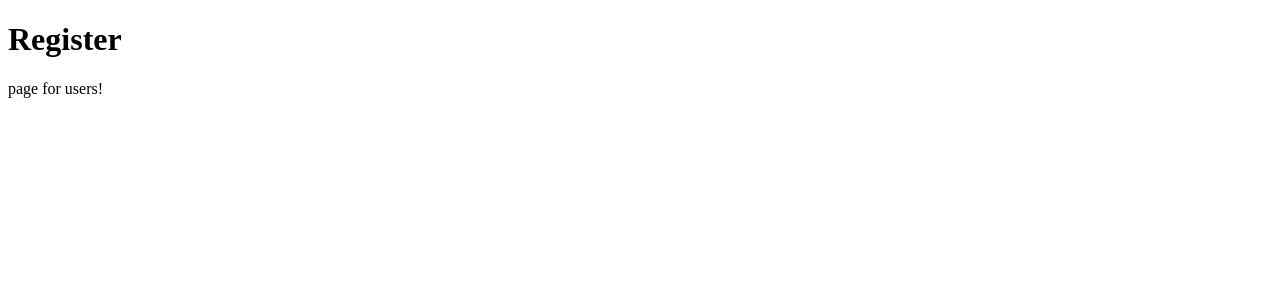
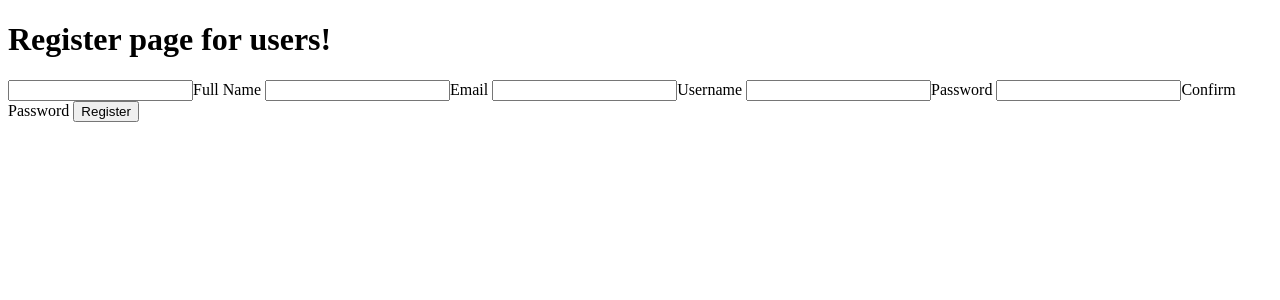
Before and after one commit to atommnava/Shockwave, a Flask app: template templates/register.html in a window 1280 px wide. Shown: the top 300 px of the page. Run offline with Flask 3, Linux system fonts and the light colour scheme; the template is opened without the code that fills it, so the values that code supplies are empty; parts of the project's set-up code (start-up, migrations or seed data) failed here and were passed over; some libraries are stand-ins or nearby versions.

Commit message:
Adding Forms

```diff
--- a/app.py
+++ b/app.py
@@ -21,7 +21,11 @@ mysql = MySQL(app)
 @app.route("/register", methods=['GET','POST'])
 def register():
     form = RegisterForm(request.form)
-    return render_template('register.html')
+    users = Table("users", "name", "email", "username", "password")
+    if request.method == 'POST' and form.validate():
+        pass
+
+    return render_template('register.html', form=form)
 
 @app.route("/")
 def index():
--- a/forms.py
+++ b/forms.py
@@ -1,4 +1,8 @@
 from wtforms import Form, StringField, DecimalField, IntegerField, TextAreaField, PasswordField, validators
 
 class RegisterForm(Form):
-    name = StringField('Full Name', [validators.Length])
+    name = StringField('Full Name', [validators.Length(min=1, max=64)])
+    username = StringField('Username', [validators.Length(min=1, max=16)])
+    email = StringField('Email', [validators.Length(min=6, max=64)])
+    password = PasswordField('Password', [validators.DataRequired(), validators.EqualTo('confirm', message="Password do not match")])
+    confirm = PasswordField('Confirm Password')
--- a/templates/register.html
+++ b/templates/register.html
@@ -6,6 +6,14 @@
     <title>Register page</title>
 </head>
 <body>
-    <h2><h1>Register </h1> page for users!</h2>
+    <h1>Register  page for users!</h1>
+    <form method="POST" action="">
+        <input value={{request.form.name}}><label>Full Name</label>
+        <input value={{request.form.email}}><label>Email</label>
+        <input value={{request.form.username}}><label>Username</label>
+        <input value={{request.form.password}}><label>Password</label>
+        <input value={{request.form.confirm}}><label>Confirm Password</label>
+        <button type="submit">Register</button>
+    </form>
 </body>
 </html>
```
